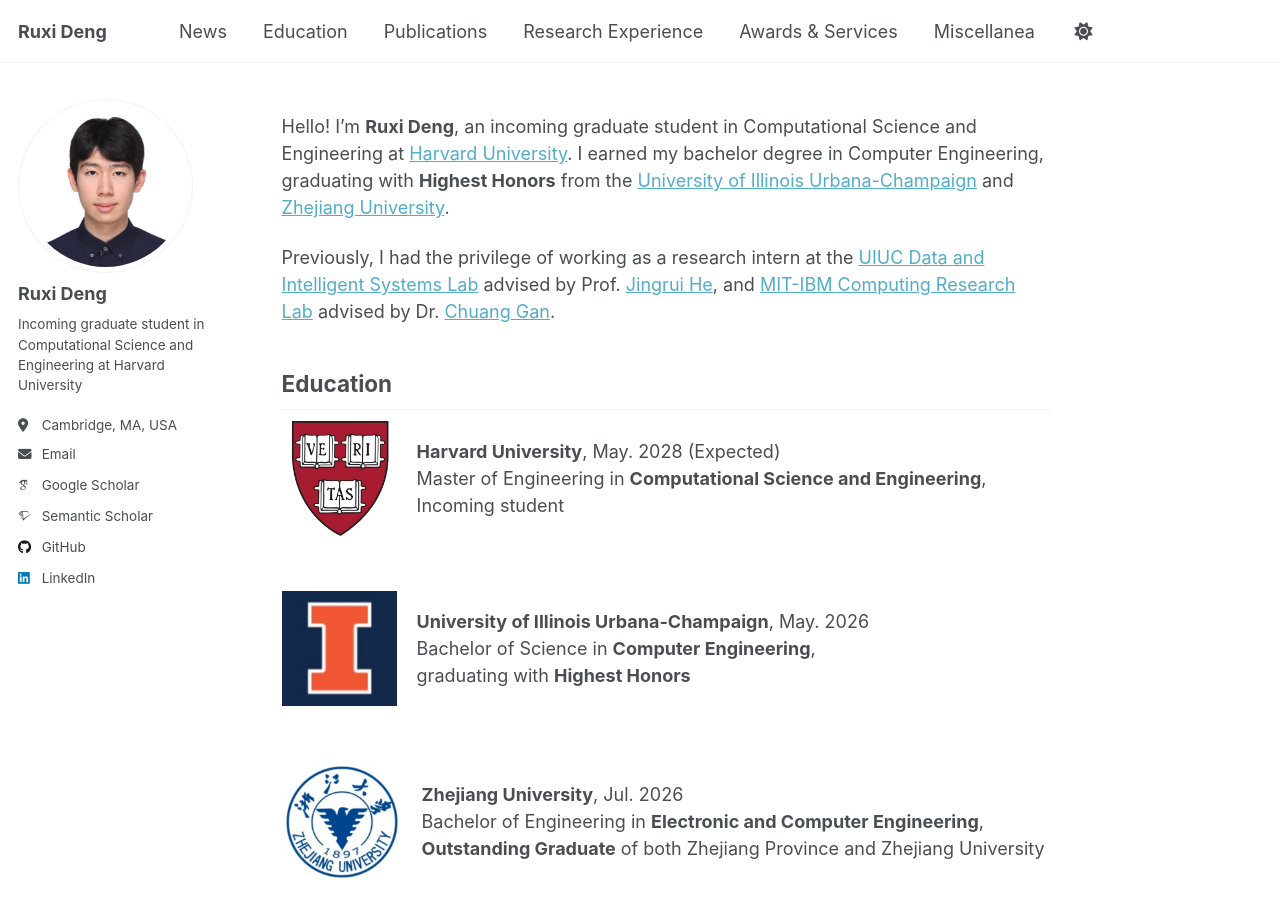
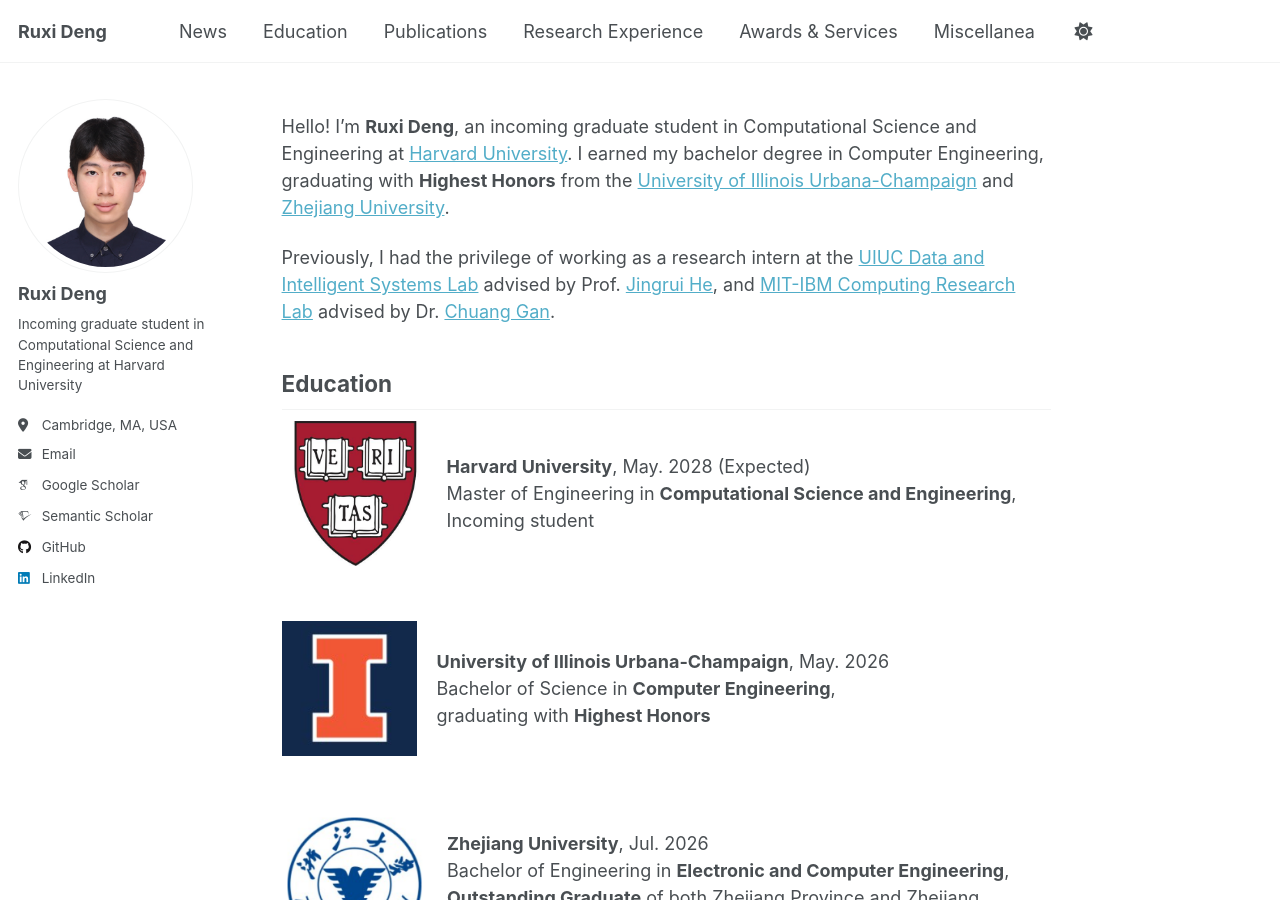
Before and after one commit to ruxideng/ruxideng.github.io, a Jekyll site: the page built from _pages/about.md, in a window 1280 px wide and 900 px high. Built offline with Jekyll 4.4.1, drawn with Linux system fonts in a browser that asks for light colours; some web fonts are replaced; a script that is not in the unit is left out.

Commit message:
Update about.md

```diff
--- a/_pages/about.md
+++ b/_pages/about.md
@@ -14,7 +14,7 @@ Previously, I had the privilege of working as a research intern at the <a href="
 <h2 id="education">Education</h2>
 
 <div style="display:flex; align-items:center; gap:20px; margin-bottom:32px;" markdown="1">
-  <img src="/images/harvard.png" width="115">
+  <img src="/images/harvard.png" width="145">
   <div markdown="1">
 **Harvard University**, May. 2028 (Expected)<br>
 Master of Engineering in **Computational Science and Engineering**,<br>
@@ -23,7 +23,7 @@ Incoming student
 </div>
 
 <div style="display:flex; align-items:center; gap:20px; margin-bottom:32px;" markdown="1">
-  <img src="/images/uiuc.png" width="115">
+  <img src="/images/uiuc.png" width="135">
   <div markdown="1">
 **University of Illinois Urbana-Champaign**, May. 2026<br>
 Bachelor of Science in **Computer Engineering**,<br>
@@ -32,7 +32,7 @@ graduating with **Highest Honors**
 </div>
 
 <div style="display:flex; align-items:center; gap:20px; margin-bottom:32px;" markdown="1">
-  <img src="/images/zju.png" width="120">
+  <img src="/images/zju.png" width="150">
   <div markdown="1">
 **Zhejiang University**, Jul. 2026<br>
 Bachelor of Engineering in **Electronic and Computer Engineering**,<br>
@@ -61,7 +61,7 @@ Mint: A Simple Test-Time Adaptation of Vision-Language Models against Common Cor
 </div>
 
 <div style="display:flex; align-items:center; gap:20px; margin-bottom:32px;" markdown="1">
-  <img src="/images/latte.png" width="203">
+  <img src="/images/latte.png" width="206">
   <div markdown="1">
 Latte: Collaborative Test-Time Adaptation of Vision-Language Models in Federated Learning (**ICCV 2025**)<br>
 <a href="https://baowenxuan.github.io/">Wenxuan Bao</a>, **Ruxi Deng**, <a href="https://q-rz.github.io/">Ruizhong Qiu</a>, <a href="https://weitianxin.github.io/">Tianxin Wei</a>, <a href="http://tonghanghang.org/">HangHang Tong</a>, <a href="https://www.hejingrui.org/">Jingrui He</a><br>
@@ -74,7 +74,7 @@ Latte: Collaborative Test-Time Adaptation of Vision-Language Models in Federated
 <h2 id="research">Internship & Research Experience</h2>
 
 <div style="display:flex; align-items:center; gap:20px; margin-bottom:32px;" markdown="1">
-  <img src="/images/qwen.png" width="170">
+  <img src="/images/qwen.png" width="160">
   <div markdown="1">
 **Qwen, ATH Business Group, Alibaba**
 *May. 2026 – Aug. 2026*
@@ -83,7 +83,7 @@ Latte: Collaborative Test-Time Adaptation of Vision-Language Models in Federated
 </div>
 
 <div style="display:flex; align-items:center; gap:20px; margin-bottom:32px;" markdown="1">
-  <img src="/images/mitibm.png" width="170">
+  <img src="/images/mitibm.png" width="160">
   <div markdown="1">
 **MIT-IBM Computing Research Lab**
 *Jan. 2025 – Mar. 2026*
```
